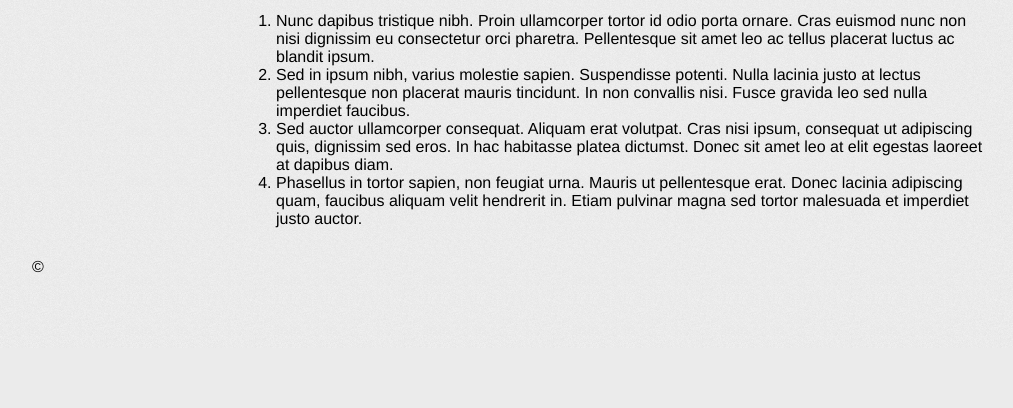
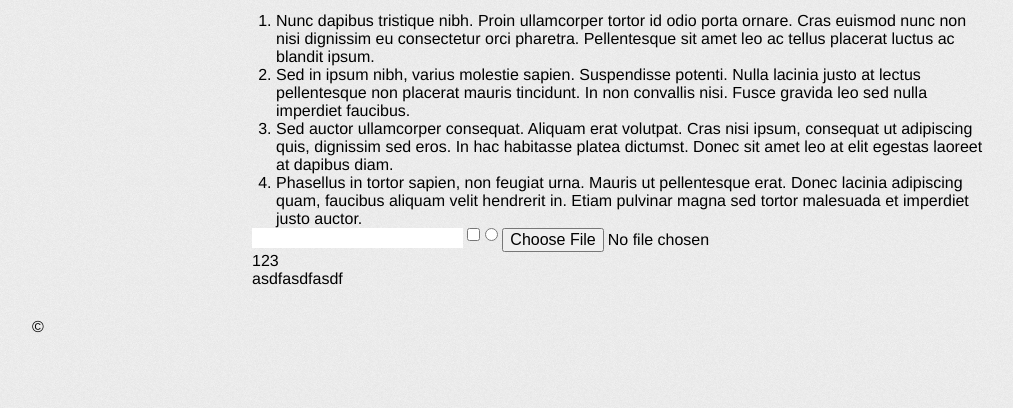
Before and after one commit to shchukin/template, a PHP site: page / in a window 1280 px wide. Shown: the part 3477-3885 px from the top of the page, without its empty margins (128-1141 px from the left). Before the commit the page ends 3750 px from the top, so only its background shows below. Run offline with PHP 8.4, Linux system fonts and the light colour scheme.

Commit message:
Reset default HTML values

```diff
--- a/css/_3_reset.css
+++ b/css/_3_reset.css
@@ -4,7 +4,9 @@ blockquote, fieldset {
     margin: 0;
 }
 
-ul, ol, menu, hr, fieldset, td, th {
+ul, ol, menu,
+hr, fieldset,
+td, th {
     padding: 0;
 }
 
@@ -52,7 +54,12 @@ tbody {
 
 iframe,
 img,
-table {
+video,
+table,
+input,
+button,
+select,
+textarea {
     vertical-align: top;
 }
 
@@ -64,6 +71,27 @@ table {
     width: 100%;
 }
 
+a {
+    display: block;
+}
+
+
+
+button,
+[type="reset"],
+[type="button"],
+[type="submit"] {
+    display: block;
+    width: 100%;
+    padding: 0;
+    background: none;
+    text-align: inherit;
+}
+
+textarea {
+    resize: vertical;
+}
+
 label[for] {
     cursor: pointer;
 }
--- a/css/_button.css
+++ b/css/_button.css
@@ -4,8 +4,8 @@
        -moz-box-sizing: border-box;
             box-sizing: border-box;
     display: block;
+    width: 100%;
     white-space: nowrap;
-    width: 100%;
     height: 24px;
     line-height: 24px;
     padding: 0 8px;
--- a/css/_field.css
+++ b/css/_field.css
@@ -17,6 +17,7 @@
         width: 100%;
         height: 26px;
         padding: 0 9px;
+        background: #fff;
         border: 1px solid #c3c3c3;
         border-radius: 2px;
         font-size: 12px;
@@ -27,23 +28,22 @@
         padding-top: 6px;
         padding-bottom: 6px;
         height: 60px;
-        resize: vertical;
     }
 
     .field__input::-webkit-input-placeholder { color: #b3b3b3; }
-    .field__input::-moz-placeholder { color: #b3b3b3; }
-    .field__input:-ms-input-placeholder { color: #b3b3b3; }
-    .field__input.placeholder { color: #b3b3b3; }
+    .field__input::-moz-placeholder          { color: #b3b3b3; }
+    .field__input:-ms-input-placeholder      { color: #b3b3b3; }
+    .field__input.placeholder                { color: #b3b3b3; }
 
     .field__input:hover::-webkit-input-placeholder { color: #7e7e7e; }
-    .field__input:hover::-moz-placeholder { color: #7e7e7e; }
-    .field__input:hover:-ms-input-placeholder { color: #7e7e7e; }
-    .field__input.placeholder:hover { color: #7e7e7e; }
+    .field__input:hover::-moz-placeholder          { color: #7e7e7e; }
+    .field__input:hover:-ms-input-placeholder      { color: #7e7e7e; }
+    .field__input.placeholder:hover                { color: #7e7e7e; }
 
     .field__input:focus::-webkit-input-placeholder { color: #7e7e7e; }
-    .field__input:focus::-moz-placeholder { color: #7e7e7e; }
-    .field__input:focus:-ms-input-placeholder { color: #7e7e7e; }
-    .field__input.placeholder:focus { color: #7e7e7e; }
+    .field__input:focus::-moz-placeholder          { color: #7e7e7e; }
+    .field__input:focus:-ms-input-placeholder      { color: #7e7e7e; }
+    .field__input.placeholder:focus                { color: #7e7e7e; }
 
     .field__note {
         margin: 6px 0 0;
--- a/css/_link.css
+++ b/css/_link.css
@@ -1,4 +1,5 @@
 .link {
+    display: inline;
     text-decoration: underline;
     color: #999;
 }
--- a/css/_wysiwyg.css
+++ b/css/_wysiwyg.css
@@ -65,6 +65,7 @@
 }
 
 .wysiwyg a {
+    display: inline;
     color: #999;
     text-decoration: underline;
 }
--- a/index.html
+++ b/index.html
@@ -11,10 +11,6 @@
         <meta name="SKYPE_TOOLBAR" content="SKYPE_TOOLBAR_PARSER_COMPATIBLE">
         <link rel="stylesheet" href="css/style.css">
         <title>Index</title>
-
-        <!--[if lt IE 9]>
-        <script src="js/html5shiv.min.js"></script>
-        <![endif]-->
 
     </head>
 
@@ -43,7 +39,7 @@
                     </header>
 
                 </div>
-            </div><!-- /page__header -->
+            </div>
 
 
 
@@ -53,7 +49,7 @@
                     TODO: .nav
 
                 </div>
-            </nav><!-- page__nav -->
+            </nav>
 
 
 
@@ -352,6 +348,16 @@
                                     </div>
 
 
+                                    <input type="text"/>
+                                    <input type="checkbox"/>
+                                    <input type="radio"/>
+                                    <input type="file"/>
+
+
+                                    <input type="submit" value="123">
+                                    <button class="sda">asdfasdfasdf</button>
+
+
                                 </div>
                             </div>
 
@@ -359,7 +365,7 @@
 
                     </div>
                 </div>
-            </div><!-- /page__body -->
+            </div>
 
 
 
@@ -373,17 +379,16 @@
                         </div>
                     </footer>
                 </div>
-            </div><!-- /page__footer -->
+            </div>
 
 
 
-        </div><!-- /page -->
+        </div>
 
 
 
 
 
-        <!-- Scripts -->
         <script src="js/jquery-2.1.1.min.js"></script>
         <script src="js/jquery.placeholder.js"></script>
         <script>
@@ -391,7 +396,6 @@
                 $('input, textarea').placeholder();
             });
         </script>
-        <!--/Scripts -->
 
 
     </body>
```
Also changed, not shown: js/html5shiv.min.js (deleted, +0 -4 lines).
